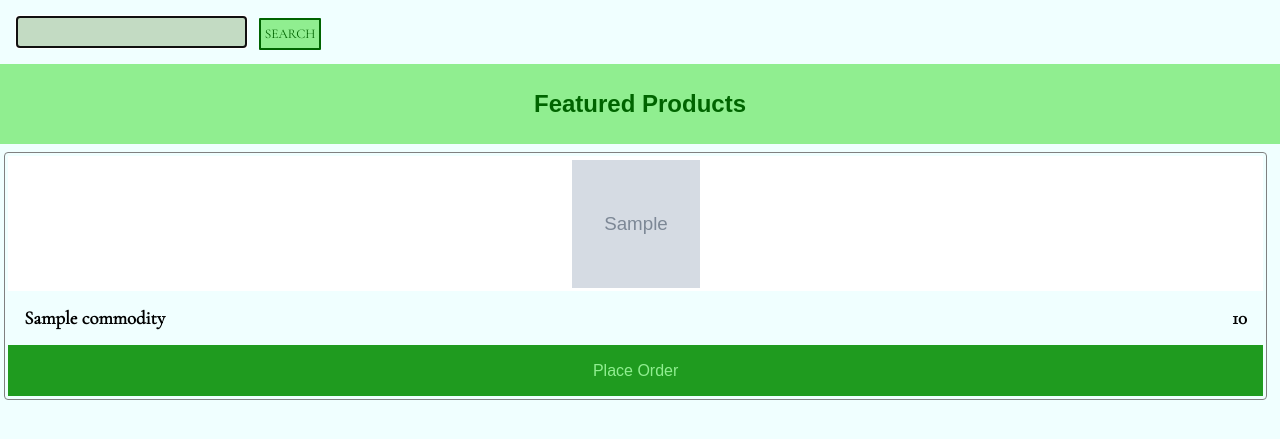
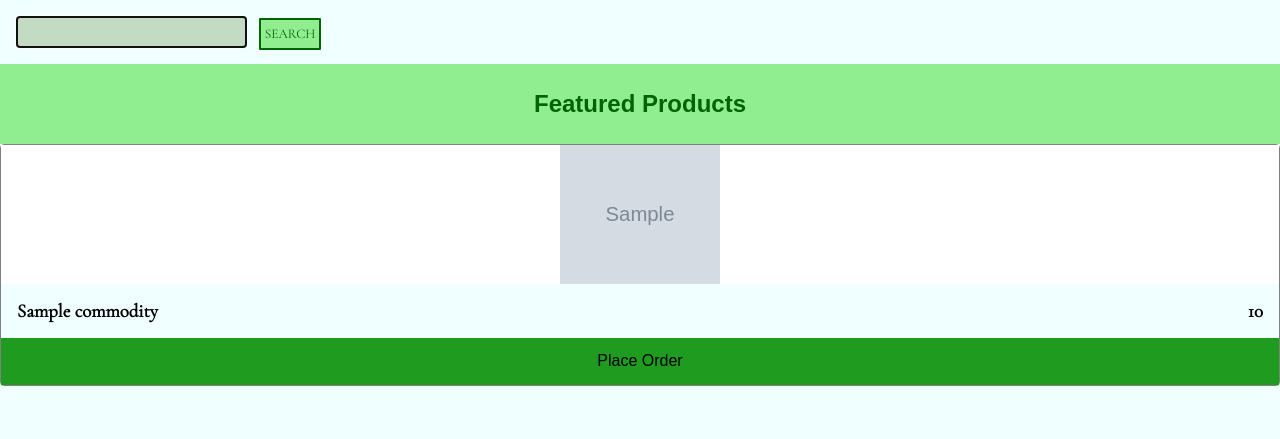
Before and after one commit to rsgilbert/shopping, a Django app: page /products/ in a window 1280 px wide. Shown: the part 145-584 px from the top of the page. Run offline with Django 3.2, Linux system fonts and the light colour scheme; tables that the repository leaves empty hold one stand-in row (values such as "Sample post"); grey boxes marked "Sample" are stand-in pictures; some web fonts are replaced.

Commit message:
changed img formats

```diff
--- a/commodity/static/commodity/main.css
+++ b/commodity/static/commodity/main.css
@@ -70,13 +70,13 @@ main {
   flex-direction: column;
   border: 0.01px gray solid;
   border-radius: 4px;
-  margin: 0.5rem 0.8rem 0.5rem 0.25rem;
-  padding: 0.2rem;
+  margin: 0;
+  /* padding: 0.2rem; */
   height: 15rem;
 
 }
 .item__image {
-  height: 10rem;
+  height: 11rem;
   width: 100%;
   display: flex;
   background: white;
@@ -86,8 +86,9 @@ main {
 }
 
 .item__image img {
-  height: 8rem;
-  width: 8rem;
+  height: 100%;
+  width: 10rem;
+
 }
 
 .item__details {
@@ -115,9 +116,13 @@ main {
   text-decoration: none;
   font-family: 'Lekton', sans-serif;
   cursor: pointer;
-  color: lightgreen;
+  color: black;
 }
 
 .item__placeorder:hover {
-  background-color: white;
+  background-color: rgb(4, 66, 4);
 }
+
+.item__placeorder--link:hover {
+  color:white;
+}
```
